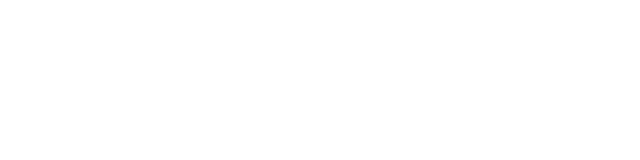
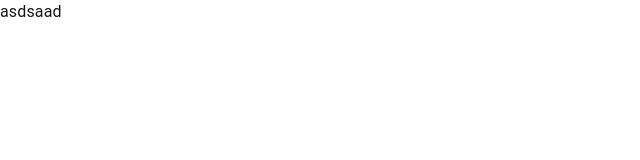
Before and after one commit to Kadirleventkabadayi/urun-listeleme-vaka-calismasi, a Next.js app: page / in a window 1280 px wide. Shown: the top 160 px of the page, without its empty margins (0-640 px from the left). Built offline with nearby package versions, Linux system fonts and the light colour scheme.

Commit message:
feat: implement Product interface

```diff
--- a/src/app/page.tsx
+++ b/src/app/page.tsx
@@ -1,5 +1,11 @@
-import styles from "./page.module.scss";
+import { Box, Typography } from "@mui/material";
 
 export default function Home() {
-  return <div className={styles.page}></div>;
+  // const { data, error, isLoading } = useQuery("products", getProducts);
+
+  return (
+    <Box>
+      <Typography>asdsaad</Typography>
+    </Box>
+  );
 }
```
Also changed, not shown: src/lib/types.ts (added, +12 -0 lines), src/lib/utils.ts (added).
